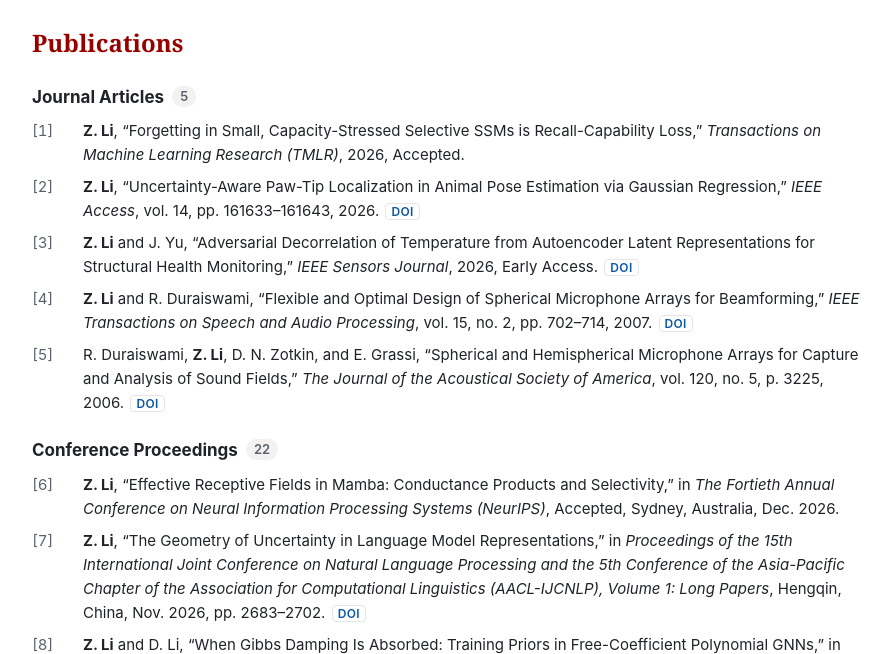
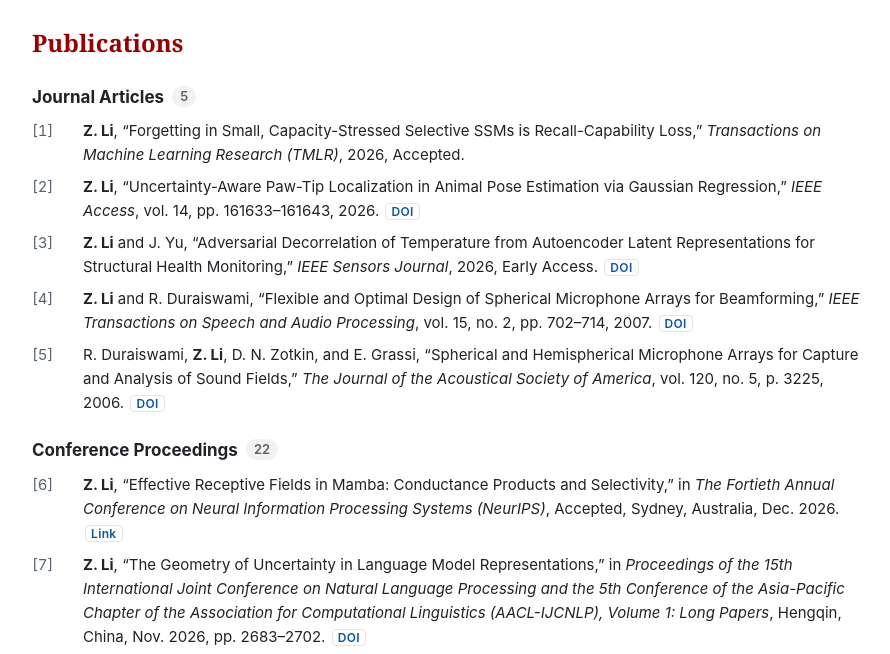
Before and after one commit to zhiyunli/zhiyunli.github.io, a plain HTML site: page index.html in a window 1280 px wide. Shown: the part 146-800 px from the top of the page, without its empty margins (194-1084 px from the left). Drawn offline with Linux system fonts and the light colour scheme.

Commit message:
Link the NeurIPS 2026 paper's OpenReview page
Co-Authored-By: Claude Opus 5.5 <noreply@anthropic.com>

```diff
--- a/index.html
+++ b/index.html
@@ -61,7 +61,7 @@ footer { color: var(--muted); font-size: 13px; padding: 24px 0 40px; border-top:
 </ol>
 <h3>Conference Proceedings <span class="count">22</span></h3>
 <ol class="bib">
-  <li><span class="n">[6]</span><span><strong>Z. Li</strong>, “Effective Receptive Fields in Mamba: Conductance Products and Selectivity,” in <i>The Fortieth Annual Conference on Neural Information Processing Systems (NeurIPS)</i>, Accepted, Sydney, Australia, Dec. 2026.</span></li>
+  <li><span class="n">[6]</span><span><strong>Z. Li</strong>, “Effective Receptive Fields in Mamba: Conductance Products and Selectivity,” in <i>The Fortieth Annual Conference on Neural Information Processing Systems (NeurIPS)</i>, Accepted, Sydney, Australia, Dec. 2026. <a class="doi" href="https://openreview.net/forum?id=NEc94pojGg">Link</a></span></li>
   <li><span class="n">[7]</span><span><strong>Z. Li</strong>, “The Geometry of Uncertainty in Language Model Representations,” in <i>Proceedings of the 15th International Joint Conference on Natural Language Processing and the 5th Conference of the Asia-Pacific Chapter of the Association for Computational Linguistics (AACL-IJCNLP), Volume 1: Long Papers</i>, Hengqin, China, Nov. 2026, pp. 2683–2702. <a class="doi" href="https://doi.org/10.18653/2026.aacl-long.122">DOI</a></span></li>
   <li><span class="n">[8]</span><span><strong>Z. Li</strong> and D. Li, “When Gibbs Damping Is Absorbed: Training Priors in Free-Coefficient Polynomial GNNs,” in <i>Learning on Graphs Conference (LoG)</i>, Accepted (Proceedings Track), Boston, MA, Nov. 2026. <a class="doi" href="https://openreview.net/forum?id=bpFCBaheYy">Link</a></span></li>
   <li><span class="n">[9]</span><span><strong>Z. Li</strong>, P. Han, T. Tran, L. Duong, and A. Fang, “Do Association-Reweighted BPE Merge Rules Help Data-Efficient Language Modeling?” In <i>Proceedings of the Second BabyLM Workshop (at EMNLP 2026)</i>, Budapest, Hungary, Oct. 2026, pp. 93–104. <a class="doi" href="https://doi.org/10.18653/2026.babylm-main.8">DOI</a></span></li>
```
